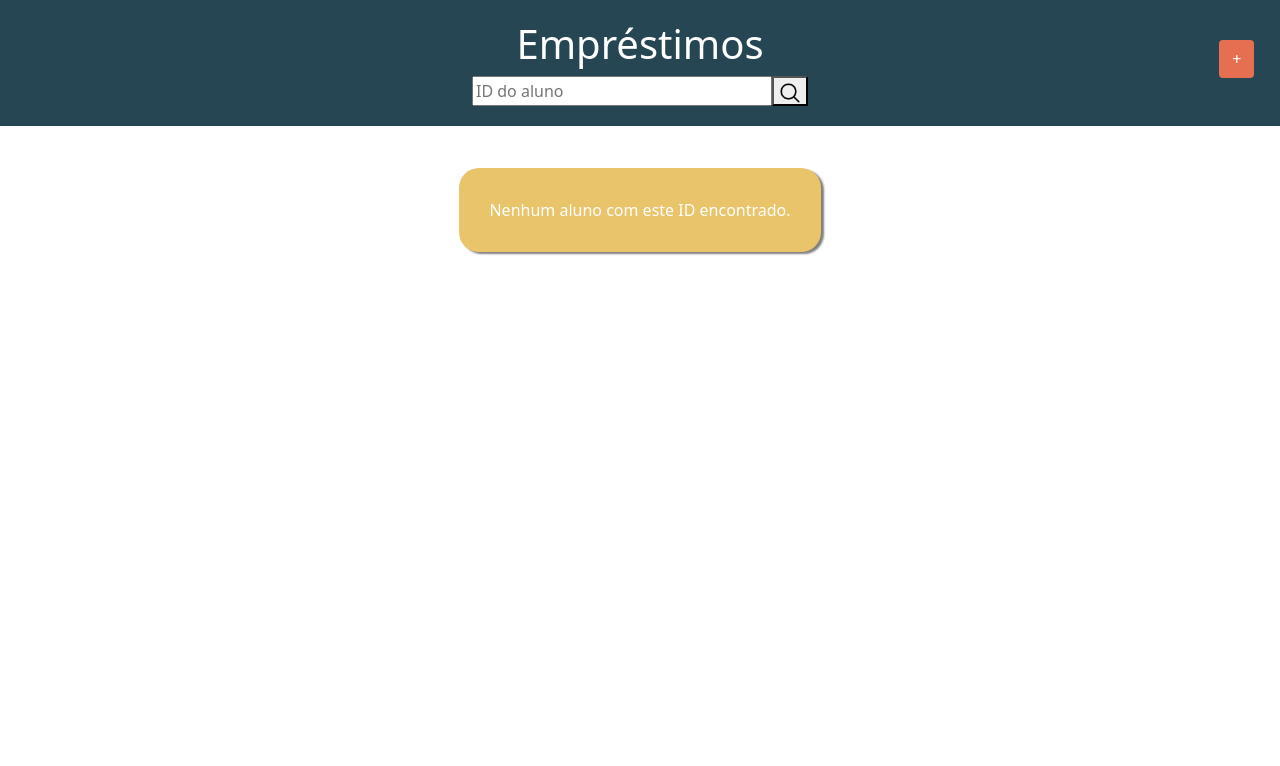
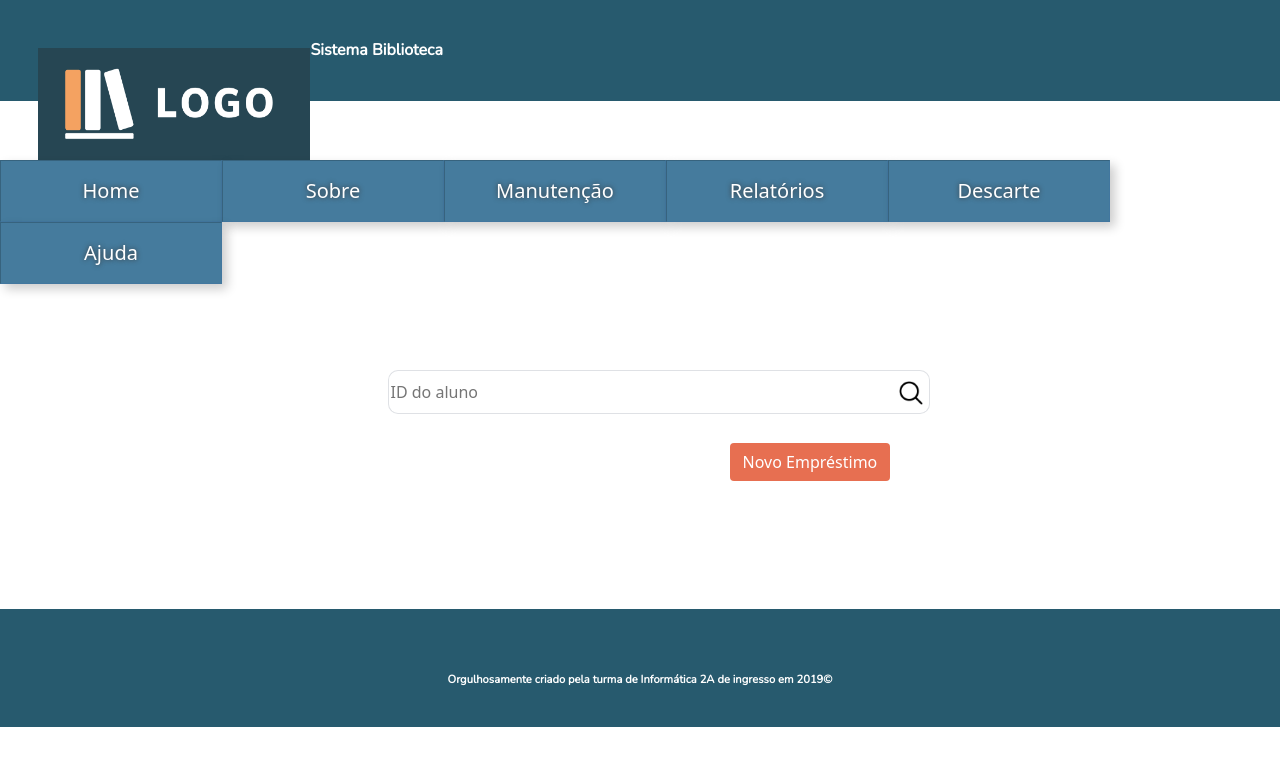
Before and after one commit to IzabelaAAndrade/TrabalhoFinalWebINF2A, a PHP site: page / in a window 1280 px wide. Shown: the top 766 px of the page. Run offline with PHP 8.4, Linux system fonts and the light colour scheme; data that the repository does not hold is empty.

Commit message:
boa tarde

```diff
--- a/biblioteca/manutenção_emprestimos/style_emprestimos.css
+++ b/biblioteca/manutenção_emprestimos/estilo.css
@@ -35,45 +35,38 @@ h1{
     justify-content: center;
     align-items: center;
     flex-wrap: wrap;
-    margin-top: 2.5%;
-}
-.emprestimo {
-    margin: 10px;
-    padding: 30px;
-    font-size: 12pt;
-    background-color: #e9ecef;
-    border-radius: 20px;
-    position: relative;
-    box-shadow: 3px 2px 2px gray;
-}
-.btnDevolver{
-    border-radius: 20px;
-    position: absolute;
-    right: 2%;
-    top: 2%;
+    margin-top: 2%;
 }
 #cabecalho {
     display: flex;
     flex-direction: column;
-    background-color: #264653;
+    /*background-color: #264653;*/
     align-items: center;
     flex-wrap: wrap;
     padding: 20px;
     position: relative;
 }
+#busca {
+    height: 40px;
+    position: relative;
+    margin-top: 3%;
+}
 #busca_id {
-    width:300px;
-}
-#botaoBuscaId{
-
+    width:500px;
+    height: 100%;
+    border-radius: 10px 0px 0px 10px;
+    border: 1px solid #dfe1e5;
+    border-right: 0;
 
 }
 #novo_emprestimo{
-    position: absolute;
-    top: 5%;
-    right: 2%;
     background-color: #E76F51;
     color: white;
+    margin-top: 1%;
+    margin-left: 57%;
+}
+#novo_emprestimo:hover{
+    background-color: #449d8f;
 }
 #dadosAluno{
     display: flex;
@@ -91,3 +84,38 @@ h1{
     box-shadow: 3px 2px 2px gray;
     color: white;
 }
+
+#listagem {
+    max-width: 40% !important;
+    font-size: 12pt;
+    border: 1px solid #dfe1e5;
+    box-shadow: #0003 4px 4px 10px
+}
+
+#botaoBuscaId {
+    border-radius: 0px 10px 10px 0px;
+    height: 100%;
+    background-color: white;
+    border: 0;
+    position: absolute;
+    border: 1px solid #dfe1e5;
+    border-left: 0;
+
+}
+.titulo-pagina {
+    text-align: center;
+    margin-left: 10%;
+    color: #e76f51;
+}
+
+main {
+    margin-top: 5%;
+}
+
+th, td {
+    text-align: center;
+}
+
+footer {
+    margin-top: 8%;
+}
--- /dev/null
+++ b/biblioteca/manutenção_emprestimos/geral_biblioteca.css
@@ -0,0 +1,148 @@
+html, body{
+    margin: 0%;
+}
+header, footer{
+    height: 5%;
+    background-color: #275A6E;
+    padding: 3%;
+}
+
+h1, h3{
+    font-family: 'Nunito', sans-serif;
+    color: white;
+    margin: 0%;
+}
+
+h1{
+    font-size: 1em;
+}
+
+h3{
+    margin-top: 2%;
+    text-align: center;
+    font-size: 0.7em;
+}
+
+.descricao{
+    font-family: 'Nunito', sans-serif;
+    color: #264553;
+    font-size: 1em;
+    margin: 0% 0% 1% 0%;
+}
+
+.descricao, .principal, .sub{
+    text-align: center;
+}
+
+#fieldset{
+margin-left: auto;
+margin-right: auto;
+width:30vw;
+height:20vh;
+border: 3px #2A9D8F solid;
+border-radius: .7em;
+margin-bottom: 8%;
+margin-top: 2%;
+}
+legend
+{
+  font-weight: bold;
+  font-family: 'Nunito', sans-serif;
+  color: #2A9D8F;
+  text-align: center;
+}
+.caixa-seleção{
+
+    width: 80%;
+    border-radius: .7em;
+    height: 25%;
+    border: 1x solid #d1d1d1;
+    cursor: pointer;
+    padding: 1px 1px 1px 5px;
+    font-size: 1em;
+    font-family: 'Nunito', sans-serif;
+    text-align: center;
+    color: white;
+    background-color: #2A9D8F;
+}
+.botao{
+    width: 18%;
+    height: 25%;
+    border-radius: .7em;
+    background-color: #2A9D8F;
+    color: white;
+}
+
+#logo{
+    margin-top: 10px;
+    height: 7em;/*94.5px;*/
+    width: 17em;/*250px;*/
+    float: left;
+}
+/* Menu ****************************************************************/
+
+nav{
+    background-color: #457B9D;
+    margin: 0%;
+}
+
+.menu, .sub_menu{
+    list-style: none;
+}
+
+.menu{
+    float: left;
+    margin: 0%;
+    font-size: 20px;
+    padding: 0%;
+}
+
+li a{
+    display: block;
+}
+
+.menu a{
+    text-decoration: none;
+    color: white;
+    padding:5px 10px;
+    display:block;
+    text-shadow:0px 0px 5px rgb(56, 56, 56);
+}
+
+.menu li{
+    padding: 10px;
+    width: 200px;
+    text-align: center;
+    border: thin inset #1d355631;
+    position: relative;
+    float: left;
+    background-color: #457B9D;
+    box-shadow: #0003 5px 5px 10px;
+    cursor: pointer;
+    -webkit-transition: all 1s ease
+}
+
+.sub_menu li{
+    background-color: #457B9D;
+}
+
+.menu li:hover{
+    background-color: #2e5064;
+}
+
+.menu li ul{
+    position: absolute;
+    top:57px;
+    right:0px;
+    display: none;
+}
+
+.menu li:hover ul, .menu li.over ul{
+    display:block;
+    -webkit-transition: all 1s ease
+}
+
+.menu li ul li{
+    display:block;
+    width:200px;
+}
--- a/biblioteca/manutenção_emprestimos/index.php
+++ b/biblioteca/manutenção_emprestimos/index.php
@@ -55,24 +55,56 @@
     <meta http-equiv="X-UA-Compatible" content="IE=edge">
     <meta name="viewport" content="width=device-width, initial-scale=1.0">
     <link href="css/bootstrap.min.css" rel="stylesheet" >
-    <link rel="stylesheet" type="text/css" href="style_emprestimos.css">
-
-
+    <link rel="stylesheet" type="text/css" href="estilo.css">
+    <link rel="stylesheet" href="geral_biblioteca.css">
+    <link rel="preconnect" href="https://fonts.gstatic.com">
+    <link href="https://fonts.googleapis.com/css2?family=Nunito&display=swap" rel="stylesheet">
+    <style>
+        * {
+            box-sizing: unset !important;
+        }
+        h1, h2, h3, h4 {
+            font-weight: bold !important;
+            line-height: 1.5 !important;
+        }
+    </style>
     <title>Empréstimos</title>
 </head>
 <body>
+    <header>
+        <img src="img/LogoExemploCortada.png" alt="logo" id="logo">
+        <h1>Sistema Biblioteca</h1>
+    </header>
+    <nav>
+        <ul class="menu">
+            <li><a href="#">Home</a></li>
+            <li><a href="#">Sobre</a></li>
+            <li><a href="#">Manutenção</a>
+                <ul class="sub_menu">
+                    <li><a href="#">Acervo</a></li>
+                    <li><a href="#">Empréstimos</a></li>
+                </ul>
+            </li>
+            <li><a href="#">Relatórios</a></li>
+            <li><a href="#">Descarte</a></li>
+            <li><a href="#">Ajuda</a></li>
+        </ul>
+    </nav>
+
     <main>
         <div id="cabecalho">
-            <h1>Empréstimos</h1>
-            <div id="busca">
-                <form method="GET" action="">
-                    <input type="text"  name="id_aluno" placeholder="ID do aluno" id="busca_id"><button type="submit"  id="botaoBuscaId"><img src="lupa.png" width="20" height="20"></button>
-                </form>
+            <div id="cab">
+                <h3 class="sub">Bem-Vindo(a) à</h3>
+                <h1 class="principal">Manutenção de Empréstimos</h1>
+                <div id="busca">
+                    <input type="text"  name="id_aluno" placeholder="ID do aluno" id="busca_id"><button type="submit"  id="botaoBuscaId"><img src="lupa.png" width="24" height="24"></button>
+                </div>
             </div>
         </div>
-        <div id="dadosAluno"></div>
+
+        <button type="button" class="btn " data-bs-toggle="modal" data-bs-target="#exampleModal" id="novo_emprestimo">Novo Empréstimo</button>
+
         <div id="emprestimos"></div>
-        <button type="button" class="btn " data-bs-toggle="modal" data-bs-target="#exampleModal" id="novo_emprestimo">+</button>
 
         <div class="modal fade" id="exampleModal" tabindex="-1" aria-labelledby="exampleModalLabel" aria-hidden="true">
           <div class="modal-dialog">
@@ -124,16 +156,36 @@
             </div>
           </div>
         </div>
-        <script src="js/bootstrap.min.js"></script>
+    </main>
+    <footer>
+        <h3>Orgulhosamente criado pela turma de Informática 2A de ingresso em 2019©</h3>
+    </footer>
+    <script src="js/bootstrap.min.js"></script>
     <script src="js/jquery-3.6.0.min.js"></script>
     <script src="ajax.js"></script>
     <script src="dom.js"></script>
-    </main>
     <script>
-        localStorage.setItem("dadosAluno", "<?php echo $return; ?>");
-        localStorage.setItem("dadosEmprestimos", "<?php echo $returnEmprestimos; ?>");
-        localStorage.setItem("numEmprestimos", "<?php echo $returnRows; ?>");
+        function makeRequest_MostraEmprestimos(){
+            $.ajax({
+            url : "mostra_emprestimos.php",
+            type : 'post',
+            data : {
+                id_aluno : $("#busca_id").val(),
+            },
+            beforeSend : function(){
+                $("#emprestimos").html("Carregando...");
+            }})
+            .done(function(msg){
+                $("#emprestimos").html(msg);
+            })
+            .fail(function(jqXHR, textStatus, msg){
+                alert(msg);
+            });
+        }
+
+        document.getElementById("botaoBuscaId").onclick = function(e){
+            makeRequest_MostraEmprestimos();
+        }
     </script>
-    <script src="mostra_emprestimos.js"></script>
 </body>
 </html>
--- a/diario_academico/manutenção_cursos/index.html
+++ b/diario_academico/manutenção_cursos/index.html
@@ -51,13 +51,13 @@
 			    outline: none;
 			    display: block;
 			    margin: 0% 0% 5% 0%;
-                border-bottom: 2px solid #457B9D;
+                border-bottom: 2px solid #1d3556;
             }
             .tr-edicao {
                 --bs-table-hover-bg: rgba(0, 0, 0, 0) !important;
             }
             .modal-header {
-                background-color: #457b9d;
+                background-color: #e74946;
                 font-family: 'Nunito', sans-serif;
                 color: white;
                 font-weight: bold;
@@ -123,7 +123,7 @@
           <div class="modal-dialog">
             <div class="modal-content">
               <div class="modal-header">
-                <h5 class="modal-title" id="exampleModalLabel">Cadastro de Curso</h5>
+                <h5 class="modal-title" id="exampleModalLabel">Cadastro de Cursos</h5>
                 <button type="button" class="btn-close" data-bs-dismiss="modal" aria-label="Close" id="close2"></button>
               </div>
               <div class="modal-body">
```
Also changed, not shown: biblioteca/manutenção_emprestimos/mostra_emprestimos.php (added, +56 -0 lines), biblioteca/manutenção_emprestimos/img/LogoExemploCortada.png (added).
